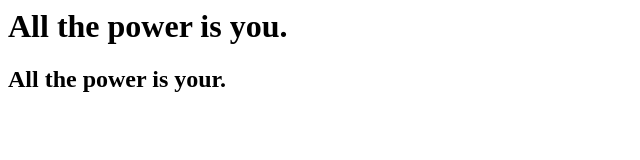
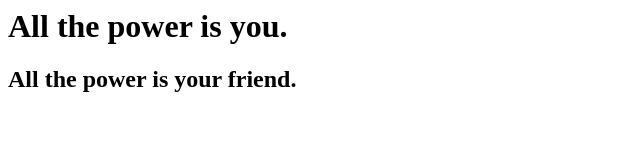
Before and after one commit to simanta-limbu/firstgitrepo, a plain HTML site: page index.html in a window 1280 px wide. Shown: the full height of the page, 0-640 px from the left. Drawn offline with Linux system fonts and the light colour scheme.

Commit message:
bug fixed

```diff
--- a/index.html
+++ b/index.html
@@ -1,6 +1,6 @@
 <html>
 <body>
 <h1> All the power is you. </h1>
-<h2> All the power is your. </h2>
+<h2> All the power is your friend. </h2>
 </body>
 </html>
```
